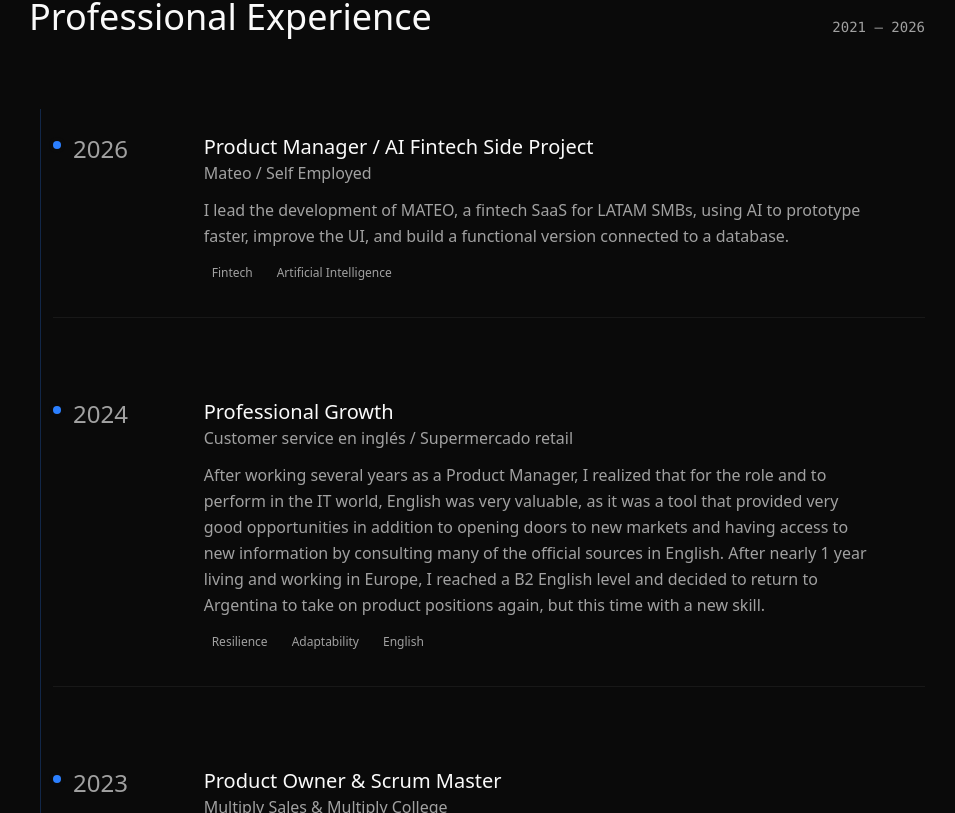
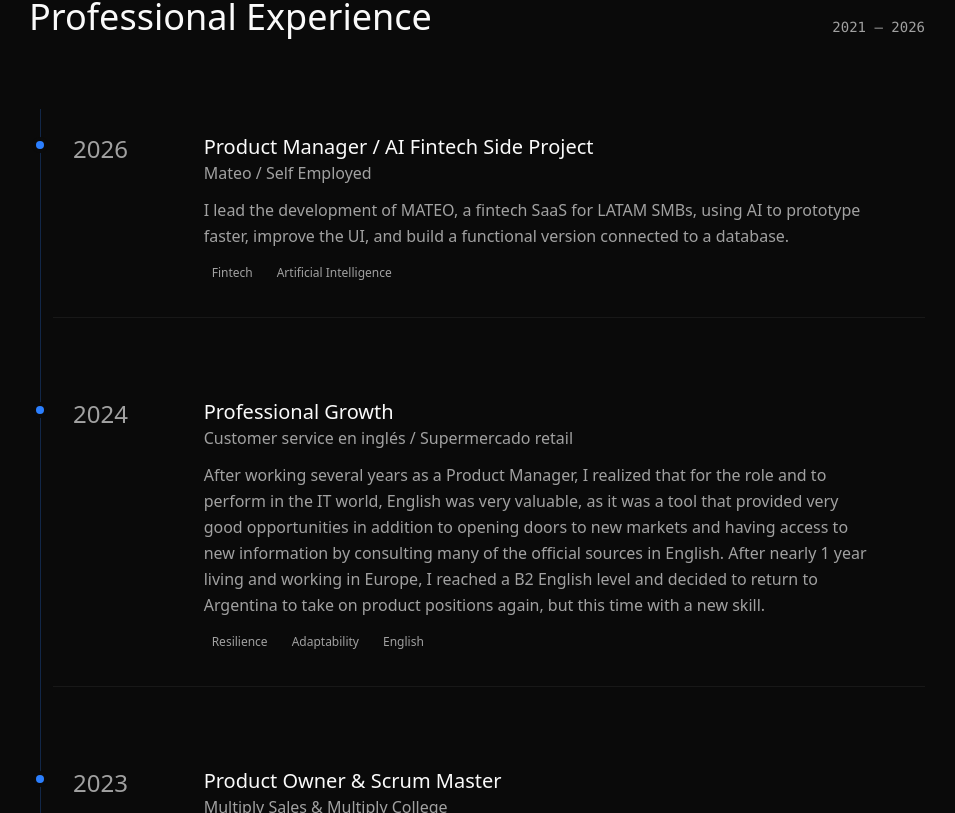
Before and after one commit to javierllorente-HWorld/javier-llorente-portfolio, a Next.js app: page / in a window 1280 px wide. Shown: the part 2947-3760 px from the top of the page, without its empty margins (163-1118 px from the left). Built offline with nearby package versions, Linux system fonts and the light colour scheme.

Commit message:
Style professional experience skills as boxed chips

```diff
--- a/app/page.tsx
+++ b/app/page.tsx
@@ -351,7 +351,7 @@ export default function Home() {
                 >
                   <div className="lg:col-span-2">
                     <div className="flex items-start gap-3">
-                      <span className="mt-2 h-2 w-2 rounded-full bg-blue-500 ring-4 ring-background" aria-hidden="true" />
+                      <span className="mt-2 h-2 w-2 rounded-full bg-blue-500 ring-4 ring-background relative -left-[17px]" aria-hidden="true" />
                       <div className="text-xl sm:text-2xl font-light text-muted-foreground group-hover:text-foreground transition-colors duration-500">
                         {job.year}
                       </div>
```
